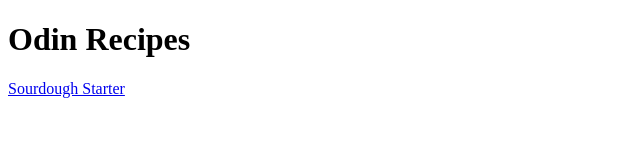
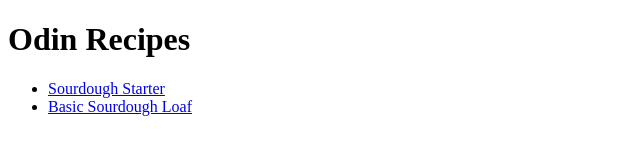
Before and after one commit to JBLaurel/odin-recipes, a plain HTML site: page index.html in a window 1280 px wide. Shown: the whole page, without its empty margins (0-640 px from the left). Drawn offline with Linux system fonts and the light colour scheme.

Commit message:
Update index links
Created an unordered list to properly contain the page links while
also adding a new link to the basic sourdough loaf page.

```diff
--- a/index.html
+++ b/index.html
@@ -8,8 +8,11 @@
 
     <body>
         <h1>Odin Recipes</h1>
-        <a href="./recipes/sourdough_starter.html">
-            Sourdough Starter</a>
+        <ul>
+            <li><a href="./recipes/sourdough_starter.html">
+                Sourdough Starter</a></li>
+            <li><a href="./recipes/basic_loaf.html">Basic Sourdough Loaf</a></li>
+        </ul>
     </body>
 
 </html>
```
